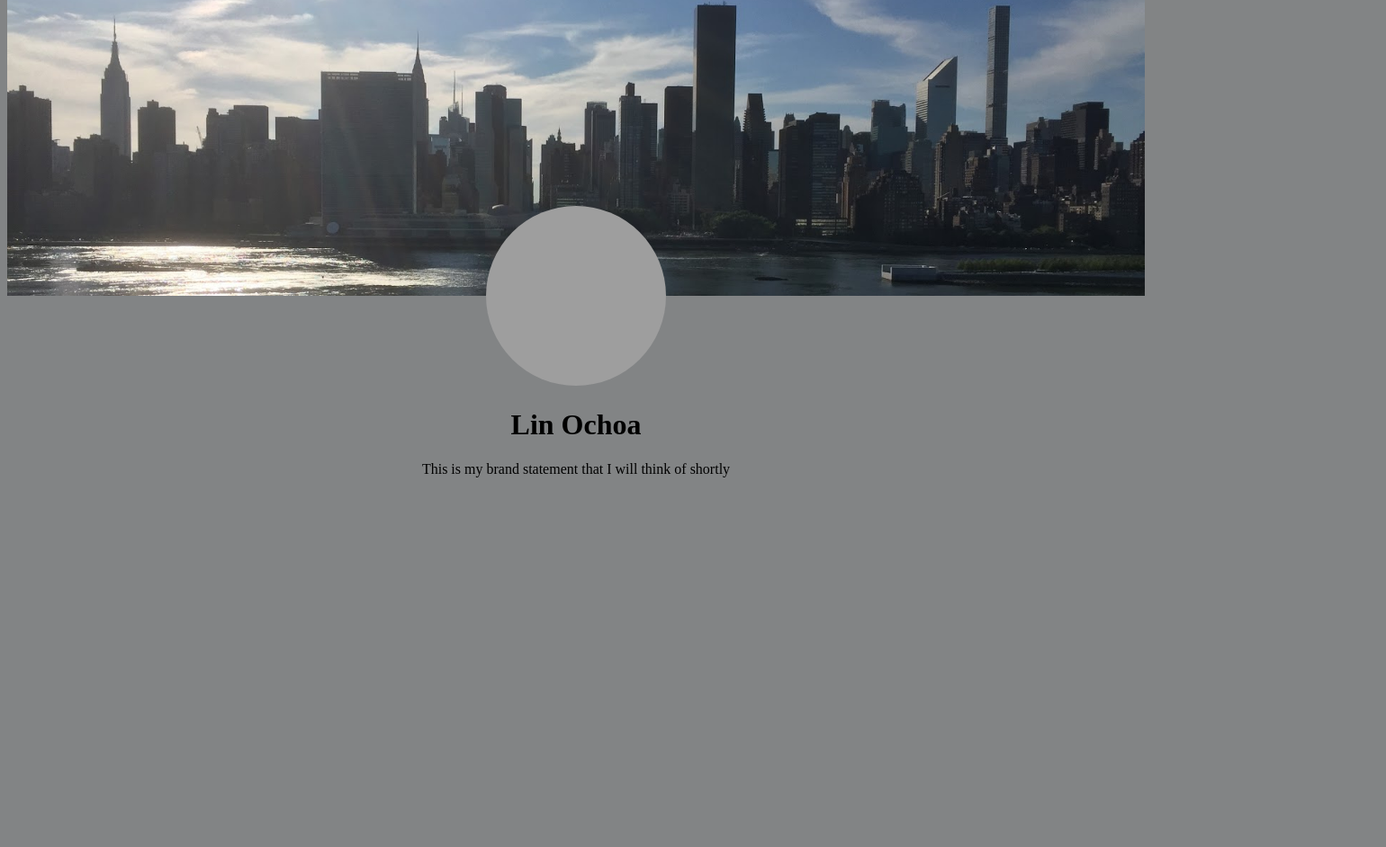
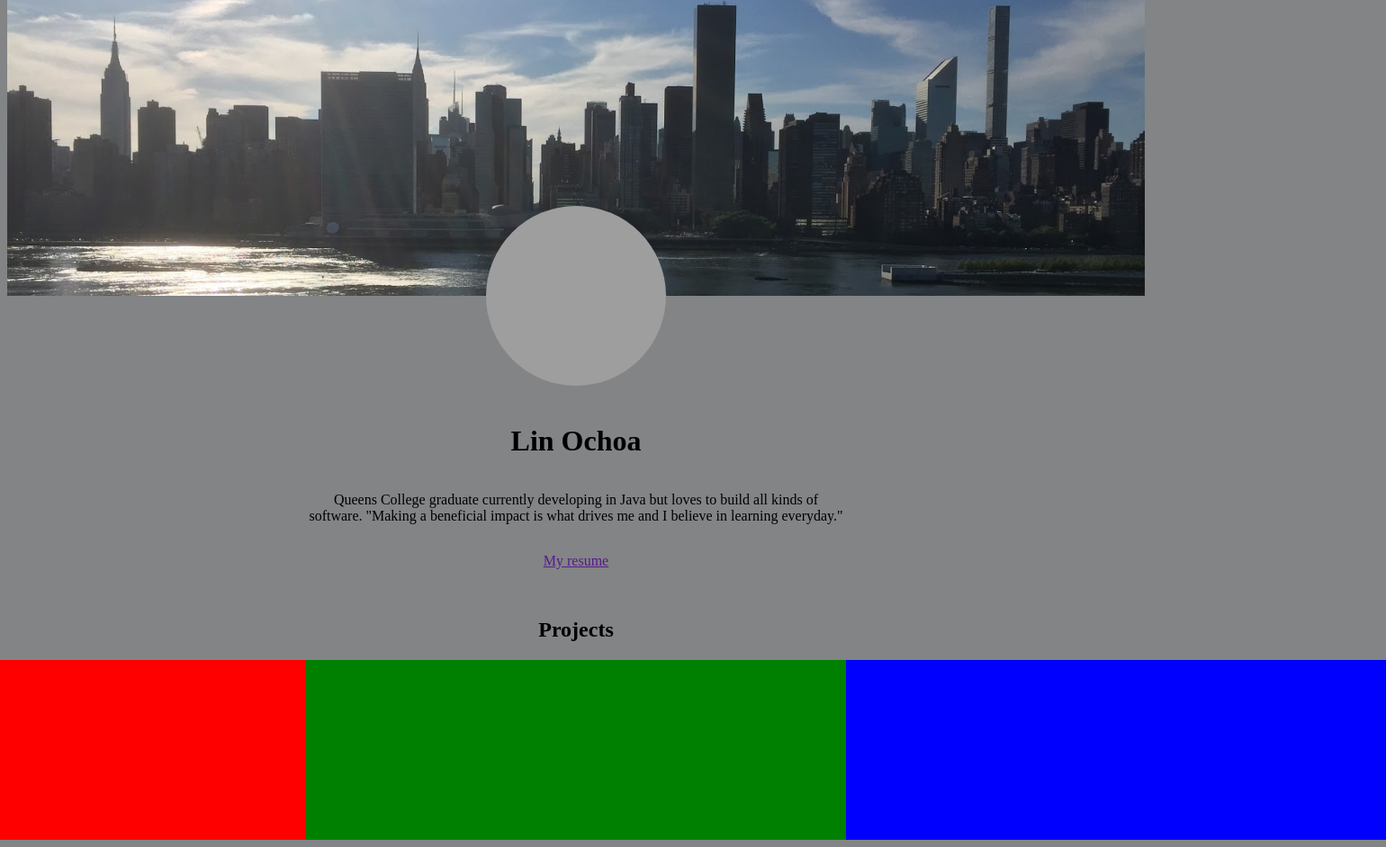
Before and after one commit to Lochoa11/Lochoa11.github.io, a plain HTML site: page index.html in a window 1280 px wide. Shown: the part 79-1021 px from the top of the page at 90% size, 1540 px wide, since content can reach past the window. Before the commit the page ends 800 px from the top, so only its background shows below. Drawn offline with Linux system fonts and the light colour scheme; grey boxes are pictures that could not be loaded.

Commit message:
added brand statement working on downloading resume and projects with videos

```diff
--- a/index.html
+++ b/index.html
@@ -18,11 +18,38 @@
   <![endif]-->
 
 	<div class="cover"></div>
+
 	<div class="profile-div">
 		<img class="profile" src="images/Profile_Pic.png" />
 	</div>
+
+  <br>
+
 	<h1>Lin Ochoa</h1>
-	<p class="brand">This is my brand statement that I will think of shortly</p>
+  <div class="brand-container">
+	 <p class="brand">Queens College graduate currently developing in Java but loves to build all kinds of software. "Making a beneficial impact is what drives me and I believe in learning everyday."</p>
+  </div>
+
+  <p class="resume"><a href="">My resume</a></p>
+  <br>
+  <h2 class="projects-header">Projects</h2>
+  <div class="projects">
+    <div class="row">
+      <!-- <iframe src="https://www.youtube.com/embed/Ek-Sl-_YzdY" class="projects-video"frameborder="0"></iframe>
+      <div class="project-text">
+        <p>This is my project from CUNY Tech Prep. At CUNY Tech Prep we learned to work with in demand javascript technologies such as NodeJS, PostgreSQL, and Express.</p> -->
+        <div class="red">
+
+        </div>
+        <div class="green">
+
+        </div>
+        <div class="blue">
+
+        </div>
+      </div>
+    </div>
+  </div>
 </body>
 
 </html>
--- a/main.css
+++ b/main.css
@@ -5,22 +5,27 @@
 	height: 400px;
 }
 
-@media only screen and (max-width: 600px) {
+@media screen and (max-width: 800px) {
 	.cover {
 		height: 200px;
 	}
-}
-
-.profile {
-	border-radius: 100%;
-	width: 200px;
-	height: 200px;
-
-}
-
-.profile-div{
-	text-align: center;
-	margin-top: -100px;
+	.projects{
+		flex-wrap: wrap;
+	}
+	.row{
+		flex-wrap: wrap;
+		justify-content: center;
+	}
+/*	div.brand-container{
+		display: flex;
+		justify-content: center;
+	}*/
+/*	div.red{
+		width: 200px;
+	}*/
+	p.brand{
+		width: 300px;
+	}
 }
 
 body{
@@ -31,6 +36,84 @@ h1{
 	text-align: center;
 }
 
-p.brand{
+.profile {
+	border-radius: 100%;
+	width: 200px;
+	height: 200px;
+}
+
+.profile-div{
+	text-align: center;
+	margin-top: -100px;
+}
+
+div.brand-container{
+	display: flex;
+	justify-content: center;
+}
+
+.brand{
+	display: flex;
+	justify-content: center;
+	text-align: center;
+	width: 600px;
+}
+
+
+
+.resume{
 	text-align: center;
 }
+
+.projects-header{
+	text-align: center;
+}
+
+.projects{
+	display: flex;
+	flex-direction: column;
+	align-items: center;
+}
+
+
+.project-text{
+	height: 400px;
+	width: 400px;
+	display: flex;
+	flex-direction: column;
+	justify-content: space-around;
+}
+
+.projects-video{
+	height: 600px;
+	width: 600px;
+}
+
+.row{
+	display: flex;
+	justify-content: space-between;
+}
+
+.blue{
+	height: 200px;
+	width: 600px;
+	background-color: blue;
+}
+
+.red{
+	height: 200px;
+	width: 600px;
+	background-color: red;
+}
+.green{
+	height: 200px;
+	width: 600px;
+	background-color: green;
+}
+
+/*.green{
+	background-color: green;
+	height: 200px;
+	width: 200px;
+
+}*/
```
Also changed, not shown: 1 other file.
